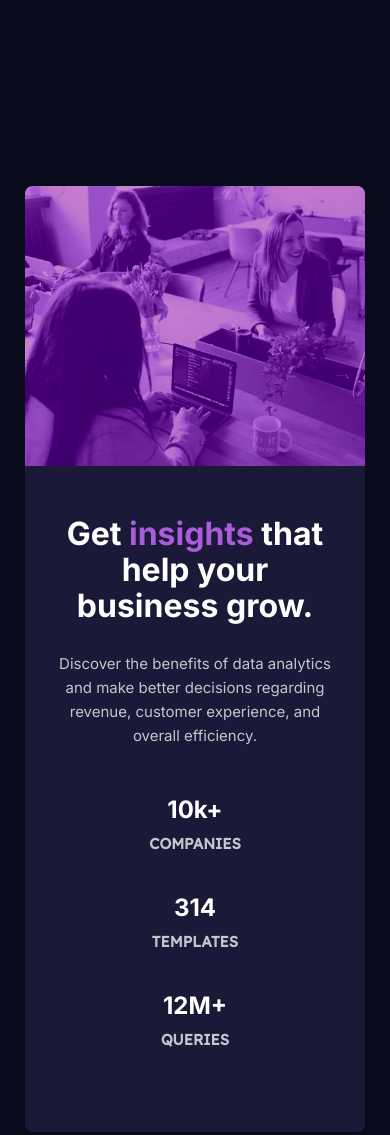
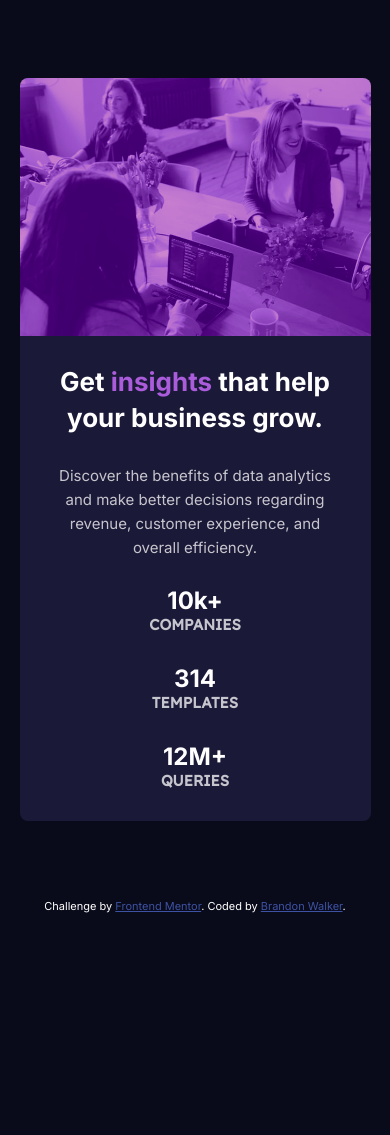
Before and after one commit to walker861/FEMStatsPreviewCard, a plain HTML site: page index.html in a window 390 px wide. Shown: the top 1135 px of the page. After the commit the page ends 949 px from the top, so only its background shows below. Drawn offline with Linux system fonts and the light colour scheme.

Commit message:
reworked for mobile first layout

```diff
--- a/index.html
+++ b/index.html
@@ -13,12 +13,13 @@
 
 <body>
 
-  <main role="main">
-
+  <main>
     <div class="card-container">
+      <figure class="tint">
+        <img class="img" src="images/image-header-mobile.jpg" alt="3 women at office desks">
+      </figure><!--closing tag class="img-wrapper"-->
 
       <div class="card-content">
-
         <h1 class="card-heading">Get <em class="em">insights</em> that help your business grow.</h1>
 
         <p class="card-description">Discover the benefits of data analytics and make better decisions regarding revenue, customer experience, and overall efficiency.</p>
@@ -30,11 +31,6 @@
         </div>
       </div> <!--closing tag class="card-content" -->
 
-      <div class="card-img overlay">
-          <img class="img" src="images/image-header-desktop.jpg" alt="3 women at office desks">
-      </div>
-
-
     <div><!--closing tag class="card-container" -->
 
   </main>
--- a/style.css
+++ b/style.css
@@ -13,34 +13,43 @@ html {
 	color: hsl(0, 0%, 100%);
 }
 
-body{
+body {
 	background-color: hsl(233, 47%, 7%);
-  font-size: 1.5rem;
-  line-height: 2.4rem;
 }
 
 .card-container {
-  margin-block-start: 22vh;
-  margin-block-end: 20vh;
-  margin-inline: auto;
 	display: flex;
+	flex-direction: column;
 	background-color: hsl(244, 38%, 16%);
-  width: 95rem;
+	margin-block: 20%;
+	margin-inline: 5%;
 	border-radius: 0.8rem;
+	overflow: hidden;
+	text-align: center;
+}
+
+.tint {
+	display: flex;
+	background-color: hsl(277, 64%, 61%);
+	filter: saturate(250%) brightness(75%) contrast(125%);
+}
+
+img {
+	opacity: 0.6;
+	max-width: 100%;
 }
 
 .card-content {
-  display: flex;
-  flex-direction: column;
-  width: 51.5%;
-  padding: 6rem 8.3rem 6rem 6rem;
+	padding: 8% 8%;
+	font-size: 1.5rem;
+	line-height: 2.4rem;
 }
 
 h1 {
 	padding-bottom: 2.8rem;
 	line-height: 3.6rem;
 	font-weight: 700;
-  font-size: 3.2rem;
+	font-size: 2.6rem;
 }
 
 em {
@@ -52,11 +61,15 @@ p {
 	color: hsla(0, 0%, 100%, 0.75);
 }
 
+.card-description {
+	margin-block-end: 10%;
+}
+
 .statistics {
 	display: flex;
+	flex-direction: column;
 	justify-content: space-between;
-  align-items: flex-end;
-  margin-top: auto;
+	gap: 3rem;
 }
 
 .stat-heading {
@@ -73,71 +86,59 @@ p {
 	color: hsla(0, 0%, 100%, 0.75);
 }
 
-.card-img {
-  display: flex;
-  width: 48.5%;
-  background-color:hsl(277, 64%, 61%);
-  filter: saturate(250%) brightness(75%) contrast(125%);
-  border-radius: 0 0.8rem 0.8rem 0;
-}
-
-img {
-  object-fit: cover;
-  height: 100%;
-  width: 100%;
-  border-radius: 0 0.8rem 0.8rem 0;
-  opacity: 0.6;
-
-}
-
 .attribution {
 	height: 50px;
 	font-size: 1.1rem;
 	text-align: center;
-  color:hsl(0, 0%, 100%);
+	color: hsl(0, 0%, 100%);
 }
 
 .attribution a {
 	color: hsl(228, 45%, 44%);
 }
 
-@media only screen and (max-width: 600px) {
+@media only screen and (min-width: 725px) {
 	.card-container {
 		display: flex;
-    flex-direction: column-reverse;
-    width: 87%;
-  }
-
-  .card-img, img {
-    width: 100%;
-    border-radius: 0.8rem 0.8rem 0 0;
+		flex-direction: row-reverse;
+		width: 80%;
+		margin-block: 10%;
+		margin-inline: auto;
+		border-radius: 0.8rem;
+		overflow: hidden;
+		text-align: start;
 	}
 
 	.card-content {
-    display: flex;
-    flex-direction: column;
-    width: 100%;
-    text-align: center;
-    padding: 5rem 3rem 0 3rem;
+		padding-inline: 5% 5%;
+		font-size: 1.5rem;
+		line-height: 2.8rem;
+		width: 50%;
+	}
+
+	h1 {
+		line-height: 4.5rem;
+		font-weight: 700;
+		font-size: 3.4rem;
+	}
+
+	.tint {
+		width: 50%;
+		flex: 0 0 auto;
 	}
 
 	.card-description {
-    padding-bottom: 5rem;
+		margin-block-end: 15%;
 	}
 
-
-  .statistics, .stat-heading {
+	.statistics {
 		display: flex;
-    flex-direction: column;
-    align-items: center;
-    justify-content: flex-end;
-    padding-bottom: 4rem;
+		flex-flow: row wrap;
+		justify-content: space-between;
 	}
 
-  .stat-item{
-    padding-top: 1rem;
+	img {
+		object-position: right;
+		object-fit: cover;
 	}
-
-
-
 }
```
Lines whose indentation alone changed are shown as unchanged.
